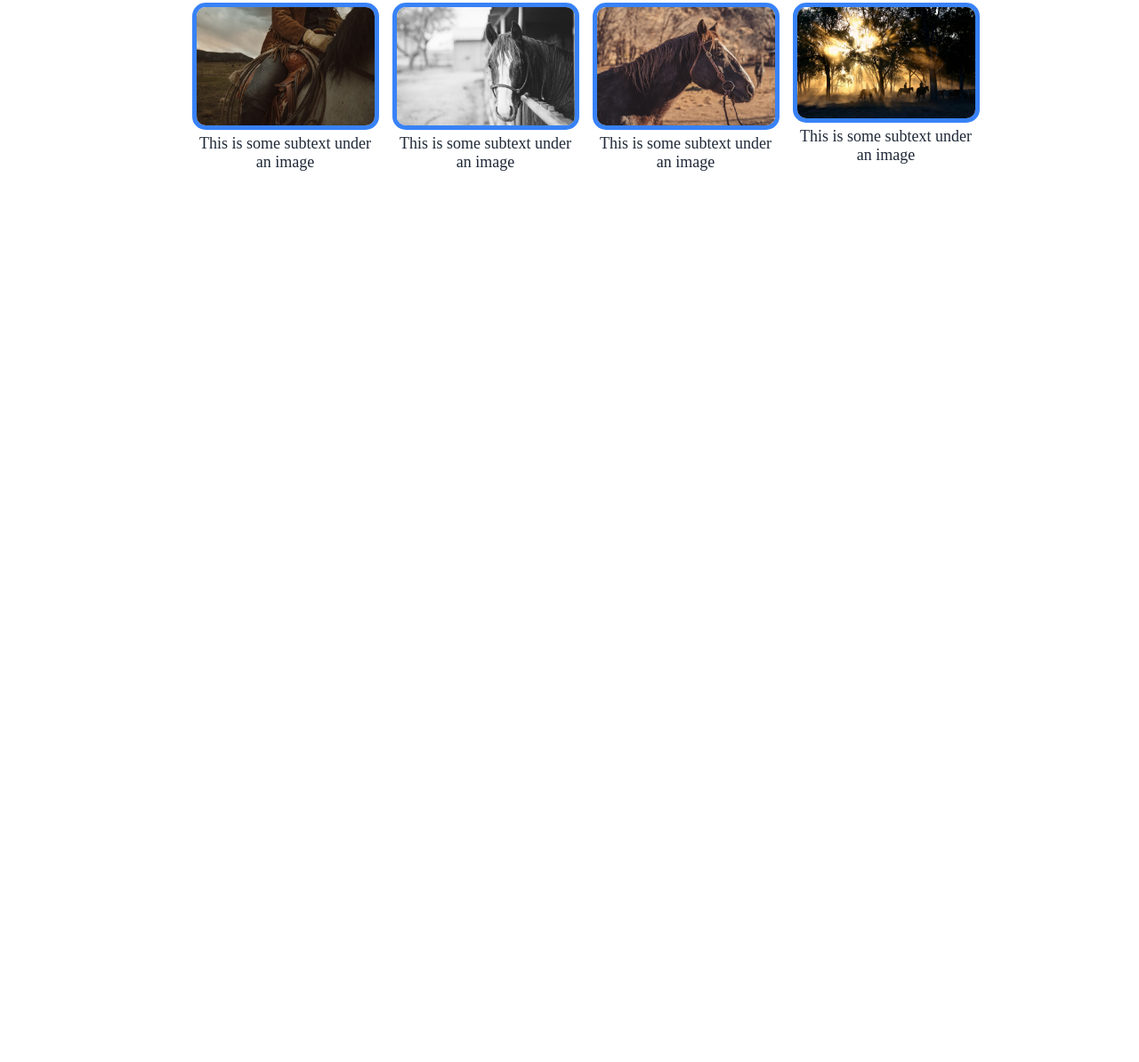
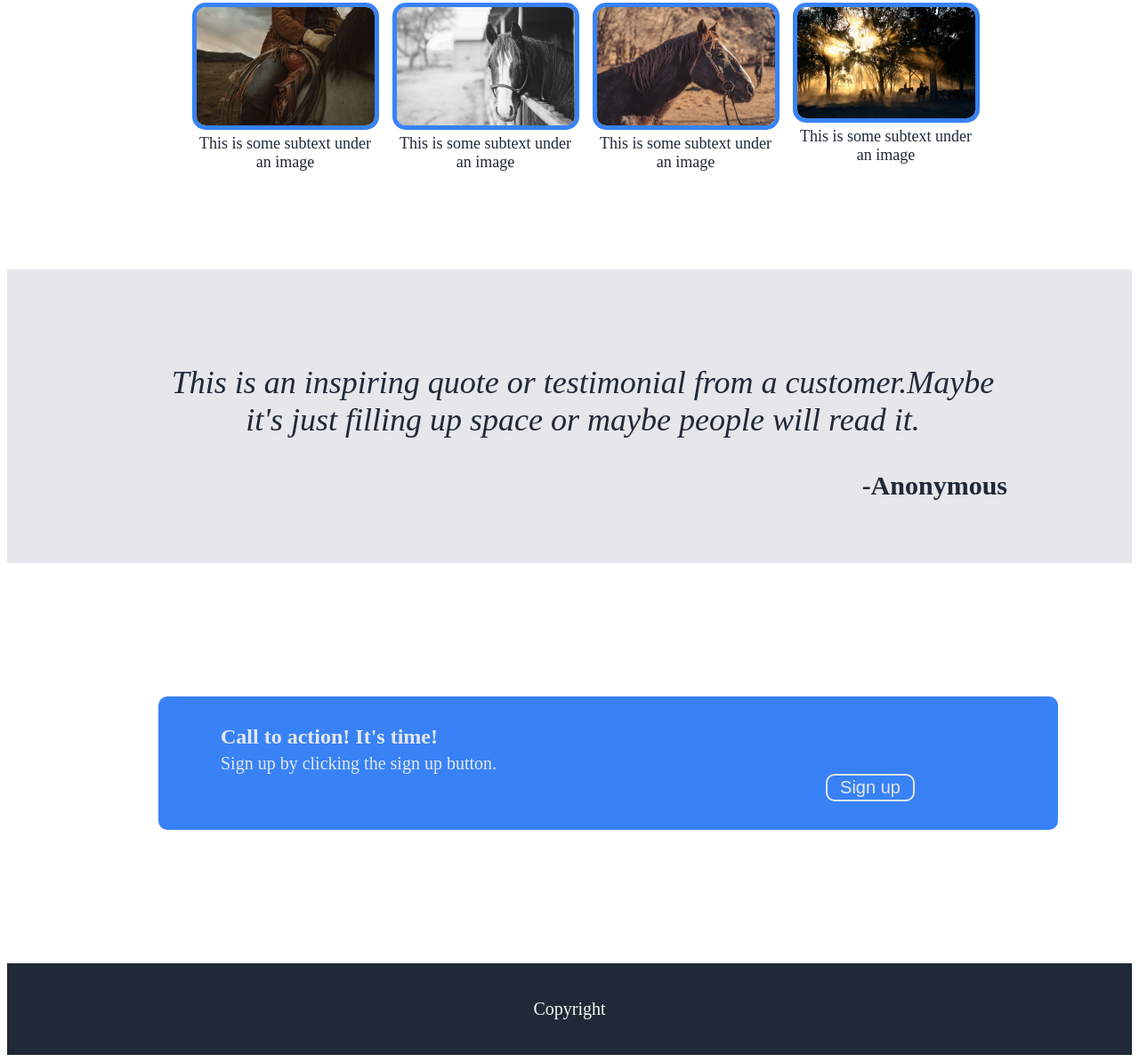
Before and after one commit to davnbrat/Landing-page, a plain HTML site: page index.html in a window 1280 px wide. Shown: the part 759-1953 px from the top of the page at 89% size. Before the commit the page ends 1070 px from the top, so only its background shows below. Drawn offline with Linux system fonts and the light colour scheme.

Commit message:
add testimonial ,sign up, and footer.

```diff
--- a/index.html
+++ b/index.html
@@ -21,7 +21,7 @@
         <div class="leftmain">
             <div class="topic">This website is awesome!</div>
             <div class="subtopic">This website has some subtext that goes here under the main title. It's smaller font and the color is lower contrast.</div>
-            <button>Sign Up</button>
+            <button class= "btn1">Sign Up</button>
         </div>
         <div class="rightmain">
             <img src="../img/horse.jpg" alt="horse image" style= width:500px height:150px >
@@ -46,5 +46,17 @@
             <div class="fourthtxt">This is some subtext under an image</div>
         </div>
     </div>
+    <div class="quotes-section">
+        <p class="quote">This is an inspiring quote or testimonial from a customer.Maybe it's just filling up space or maybe people will read it.</p>
+        <div class="customer-name">-Anonymous</div>
+    </div>
+    <div class="action-call">
+        <div class="leftaction">
+            <div class="titleaction">Call to action! It's time!</div>
+            <div class="subaction">Sign up by clicking the sign up button.</div>
+        </div>
+        <button class="signup"> Sign up </button>
+    </div>
+    <footer>Copyright</footer>
 </body>
 </html>
--- a/style.css
+++ b/style.css
@@ -59,7 +59,7 @@
     margin-left: 40px;
 }
 
-button {
+.btn1 {
     background-color: #3882F6;
     color: #F9FAF8;
     font-weight: bold;
@@ -99,3 +99,91 @@ button {
     border: 5px solid #3882F6;
     border-radius: 15px;
 }
+
+.quotes-section{
+    display: block;
+    text-align: center;
+    background-color:#E5E7EB;
+    padding: 70px;
+
+}
+
+.quote{
+    font-style: italic;
+    font-size: 36px;
+    color:#1F2937;
+    margin-left: 100px;
+    margin-right: 70px;
+}
+
+.customer-name{
+    font-weight: bold;
+    font-size: 30px;
+    color:#1F2937;
+    text-align: right;
+    margin-right: 70px;
+}
+
+.action-call{
+    display: flex;
+    background-color:#3882F6;
+    color: #E5E7EB;
+    border-radius: 10px;
+    flex-direction: column;
+    justify-content:center;
+    margin: 150px;
+    margin-left: 170px;
+    width: 80%;
+    height: 150px;
+
+}
+
+.titleaction{
+    display: flex;
+    font-size: 24px;
+    color: #E5E7EB;
+    margin: 5px;
+    font-weight: bolder;
+    justify-content: left;
+    margin-top: 120px;
+    margin-left: 70px;
+
+}
+
+.subaction{
+    font-size: 20px;
+    text-align: left;
+    margin-left: 70px;
+
+}
+
+.signup{
+
+    font-size: 20px;
+    color: #E5E7EB;
+    margin-right: 60px;
+    margin-bottom: 120px;
+    border:2px solid #E5E7EB;
+    width: 100px;
+    text-align: center;
+    background-color: #3882F6;
+    padding: 2px;
+    border-radius: 10px;
+    border-color: #E5E7EB;
+    margin-left: 750px;
+
+
+}
+
+.leftaction{
+    display: block;
+    text-align: left;
+}
+
+footer{
+    background-color: #1F2937;
+    color:#F9FAF8;
+    padding: 40px;
+    text-align: center;
+    font-size: 20px;
+}
```
